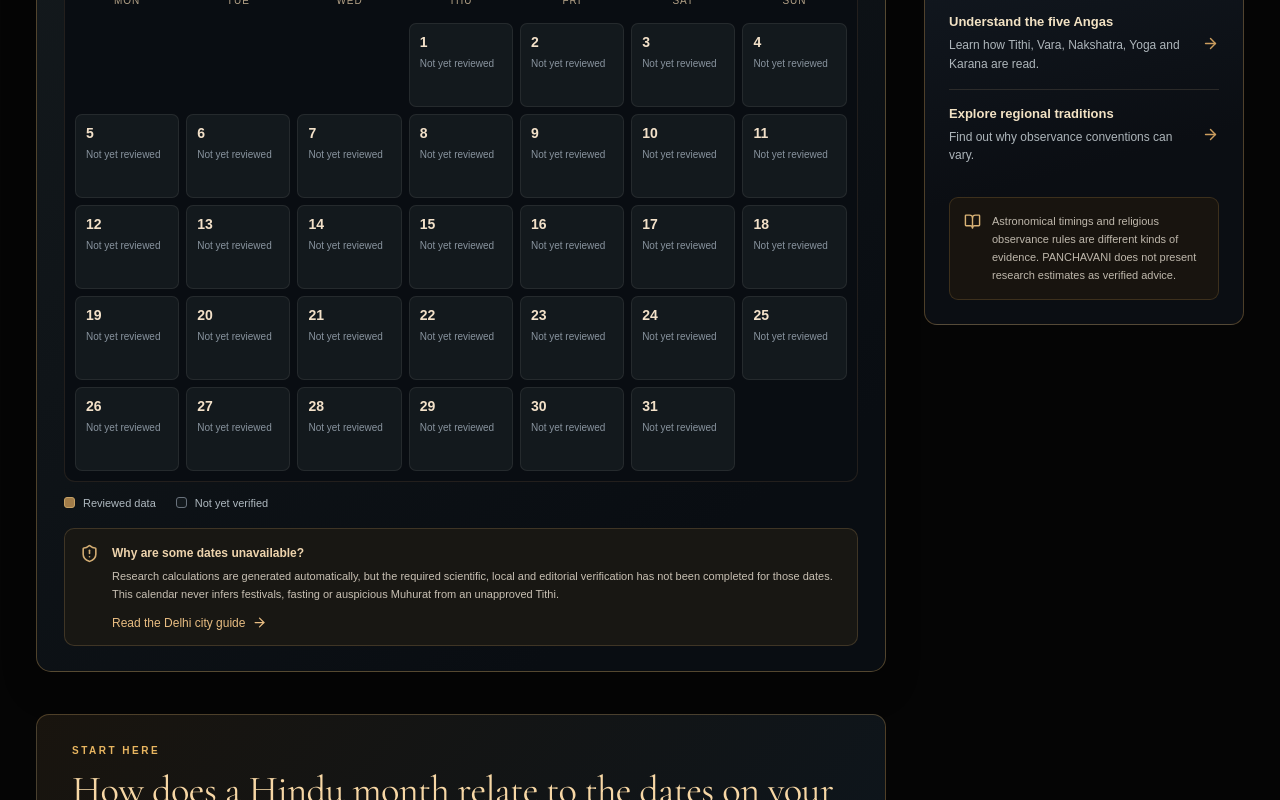
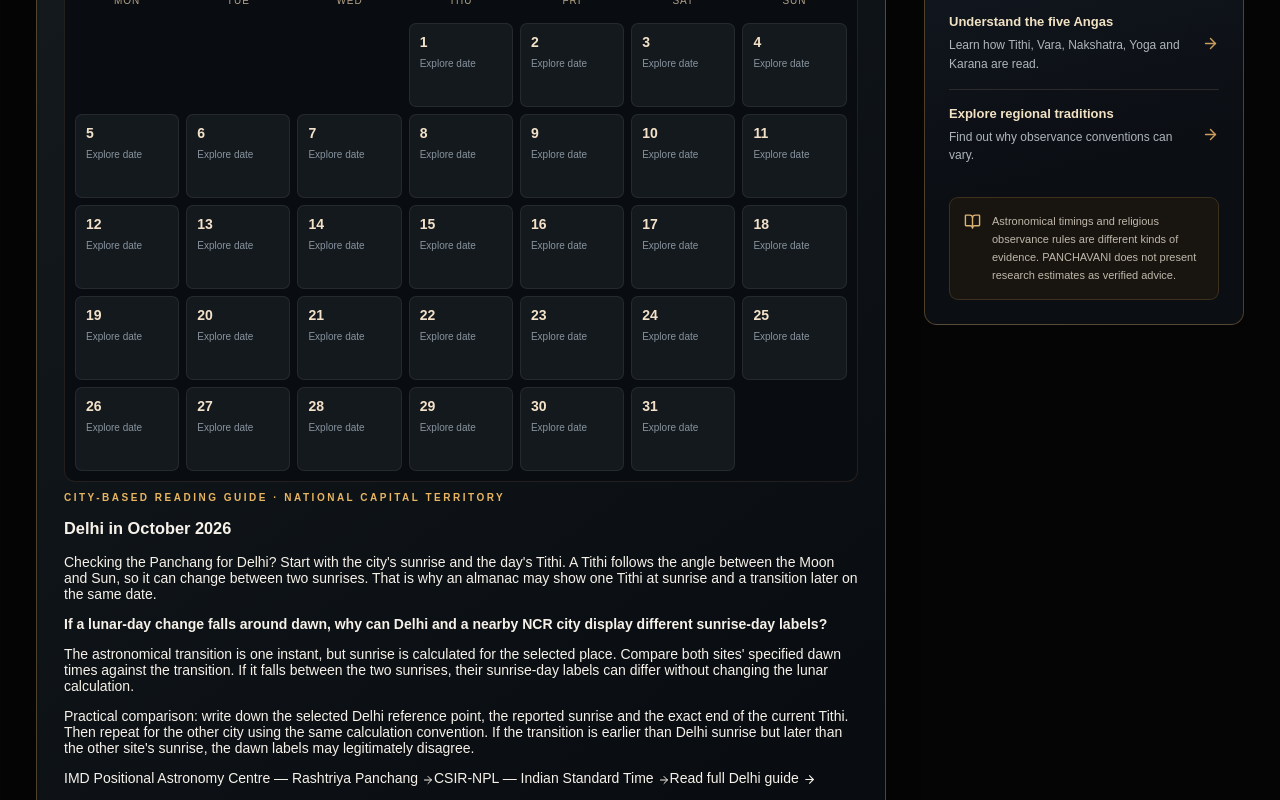
Before and after one commit to SviatF/panchavani, a Next.js app: page /calendar in a window 1280 px wide. Shown: the part 720-1520 px from the top of the page. Built offline with nearby package versions, Linux system fonts and the light colour scheme.

Commit message:
ux: replace empty calendar day tiles with city-specific guided date explorer and attributed local context

```diff
--- a/components/calendar-explorer.tsx
+++ b/components/calendar-explorer.tsx
@@ -4,6 +4,7 @@ import {useMemo,useState} from 'react';
 import {ArrowLeft,ArrowRight,CalendarDays,CheckCircle2,MapPin,ShieldAlert,Sun} from 'lucide-react';
 import {CITY_OPTIONS,useResearchCity} from '@/components/city-selection';
 import type {ApprovedCityDay} from '@/lib/public-panchang';
+import guides from '@/data/city-guides.json';
 
 export type CalendarDay={date:string;day:number;inMonth:true;reviewed:ApprovedCityDay|null};
 export type CalendarCell=CalendarDay|null;
@@ -36,6 +37,7 @@ export function CalendarExplorer({allApproved,initialMonth}:{
 }){
  const {cityId,setCityId}=useResearchCity();
  const [month,setMonth]=useState(initialMonth);
+ const [focusedDate,setFocusedDate]=useState<string|null>(null);
  const firstAllowed=monthShift(initialMonth,-12);
  const lastAllowed=monthShift(initialMonth,18);
  const days=useMemo(()=>monthCells(month,allApproved.filter(x=>x.cityId===cityId)),[month,allApproved,cityId]);
@@ -43,16 +45,21 @@ export function CalendarExplorer({allApproved,initialMonth}:{
  const label=new Intl.DateTimeFormat('en-IN',{month:'long',year:'numeric',timeZone:'UTC'})
    .format(new Date(month+'-01T12:00:00Z'));
  const selected=CITY_OPTIONS.find(x=>x.id===cityId)??CITY_OPTIONS[0];
+ const localGuide=guides[cityId as keyof typeof guides]??guides.delhi;
+ const focusedDay=focusedDate?.startsWith(month+'-')?focusedDate:null;
+ const civilDate=focusedDay?new Intl.DateTimeFormat('en-IN',{
+   timeZone:'UTC',weekday:'long',day:'numeric',month:'long',year:'numeric'
+ }).format(new Date(focusedDay+'T12:00:00Z')):null;
  const move=(step:number)=>{
   const target=monthShift(month,step);
-  if(target>=firstAllowed&&target<=lastAllowed)setMonth(target);
+  if(target>=firstAllowed&&target<=lastAllowed){setMonth(target);setFocusedDate(null);}
  };
  return <section className="calendar-explorer" aria-labelledby="calendar-explorer-heading">
   <div className="calendar-explorer-heading">
    <div>
     <p className="section-eyebrow">CITY · MONTH · DATE</p>
     <h2 id="calendar-explorer-heading">Explore the calendar</h2>
-    <p>Select a location and month. Verified day entries open a full Panchang; unreviewed days show no invented calculations.</p>
+    <p>Choose a city, explore its calendar and read practical local context. Verified dates will open full scientific Panchang values as they are independently released.</p>
    </div>
    <span className="calendar-count"><CheckCircle2 size={15}/>{published} verified days</span>
   </div>
@@ -60,7 +67,7 @@ export function CalendarExplorer({allApproved,initialMonth}:{
    <label className="calendar-city-label"><MapPin size={16}/> City
     <select value={cityId} onChange={e=>{
       const next=CITY_OPTIONS.find(x=>x.id===e.target.value);
-      if(next)setCityId(next.id);
+      if(next){setCityId(next.id);setFocusedDate(null);}
     }} aria-label="Choose Panchang city">
       {CITY_OPTIONS.map(x=><option key={x.id} value={x.id}>{x.label} · {x.region}</option>)}
     </select>
@@ -77,9 +84,12 @@ export function CalendarExplorer({allApproved,initialMonth}:{
     {weekDays.map(day=><span key={day} className="calendar-weekday">{day}</span>)}
     {days.map((cell,i)=>{
       if(!cell)return <span aria-hidden="true" className="calendar-blank" key={'blank-'+i}/>;
-      if(!cell.reviewed)return <div className="calendar-cell is-unreviewed" key={cell.date}
-        aria-label={`${cell.date}: independently reviewed Panchang unavailable`}>
-       <strong>{cell.day}</strong><span>Not yet reviewed</span></div>;
+      if(!cell.reviewed)return <button type="button"
+        className={`calendar-cell is-unreviewed calendar-day-select${focusedDay===cell.date?' is-focused':''}`}
+        key={cell.date} onClick={()=>setFocusedDate(cell.date)}
+        aria-pressed={focusedDay===cell.date}
+        aria-label={`Explore ${cell.date} in ${selected.label}: civil date only; Panchang values pending review`}>
+       <strong>{cell.day}</strong><span>Explore date</span></button>;
       return <Link className="calendar-cell is-reviewed" key={cell.date}
         href={`/panchang/${cityId}/${cell.date}/`}
         aria-label={`Open verified ${selected.label} Panchang on ${cell.date}`}>
@@ -89,6 +99,24 @@ export function CalendarExplorer({allApproved,initialMonth}:{
       </Link>;
     })}
   </div>
+  <section className="calendar-local-context" aria-live="polite">
+   <p className="section-eyebrow">CITY-BASED READING GUIDE · {selected.region.toUpperCase()}</p>
+   <h3>{civilDate?civilDate+' · '+selected.label:selected.label+' in '+label}</h3>
+   <p className="calendar-local-lead">{localGuide.introduction}</p>
+   <div className="calendar-local-question">
+    <strong>{localGuide.question}</strong>
+    <p>{localGuide.answer}</p>
+   </div>
+   <p>{localGuide.example}</p>
+   {civilDate&&<p className="calendar-day-uncertainty">
+    <ShieldAlert size={15} aria-hidden="true"/> Gregorian weekday and date are known; lunar Panchang, fasting, festival and Muhurat conclusions for this day are not yet independently released.
+   </p>}
+   <div className="calendar-source-links">
+    {localGuide.sources.map(source=><a href={source.url} key={source.url}
+       target="_blank" rel="noopener noreferrer">{source.label} <ArrowRight size={12}/></a>)}
+    <Link href={`/panchang/${cityId}/`}>Read full {selected.label} guide <ArrowRight size={13}/></Link>
+   </div>
+  </section>
   <div className="calendar-legend">
     <span><i className="calendar-key is-reviewed"/> Reviewed data</span>
     <span><i className="calendar-key"/> Not yet verified</span>
```
